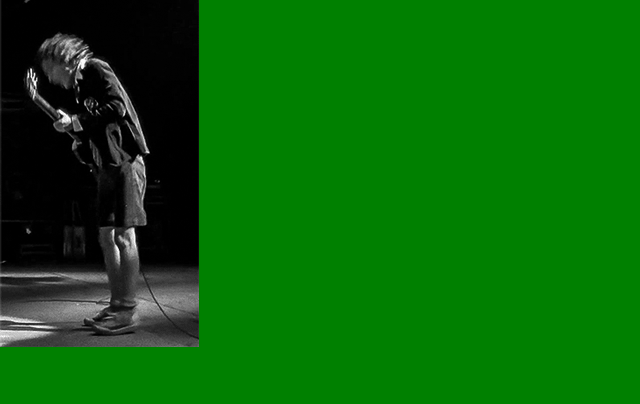
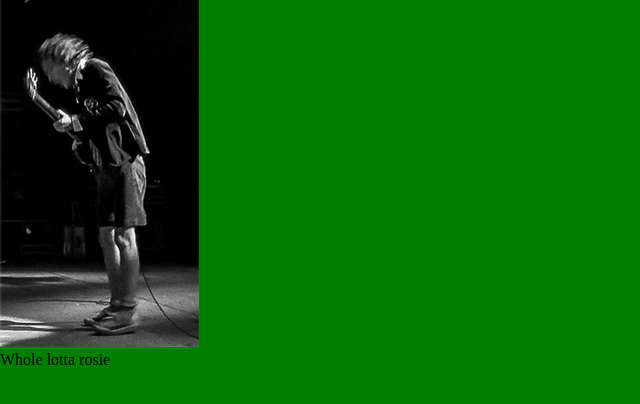
Before and after one commit to franciscotarango91/repositorioEjercicioCoder, a plain HTML site: page index.html in a window 1280 px wide. Shown: the part 40-444 px from the top of the page, without its empty margins (0-640 px from the left). Drawn offline with Linux system fonts and the light colour scheme.

Commit message:
Agregando parrafo

```diff
--- a/index.html
+++ b/index.html
@@ -10,6 +10,7 @@
     <div>
       <h1>AC/DC</h1>
       <img src="angus.gif" alt="Angus">
+      <p>Whole lotta rosie</p>
     </div>
 
   </body>
```
